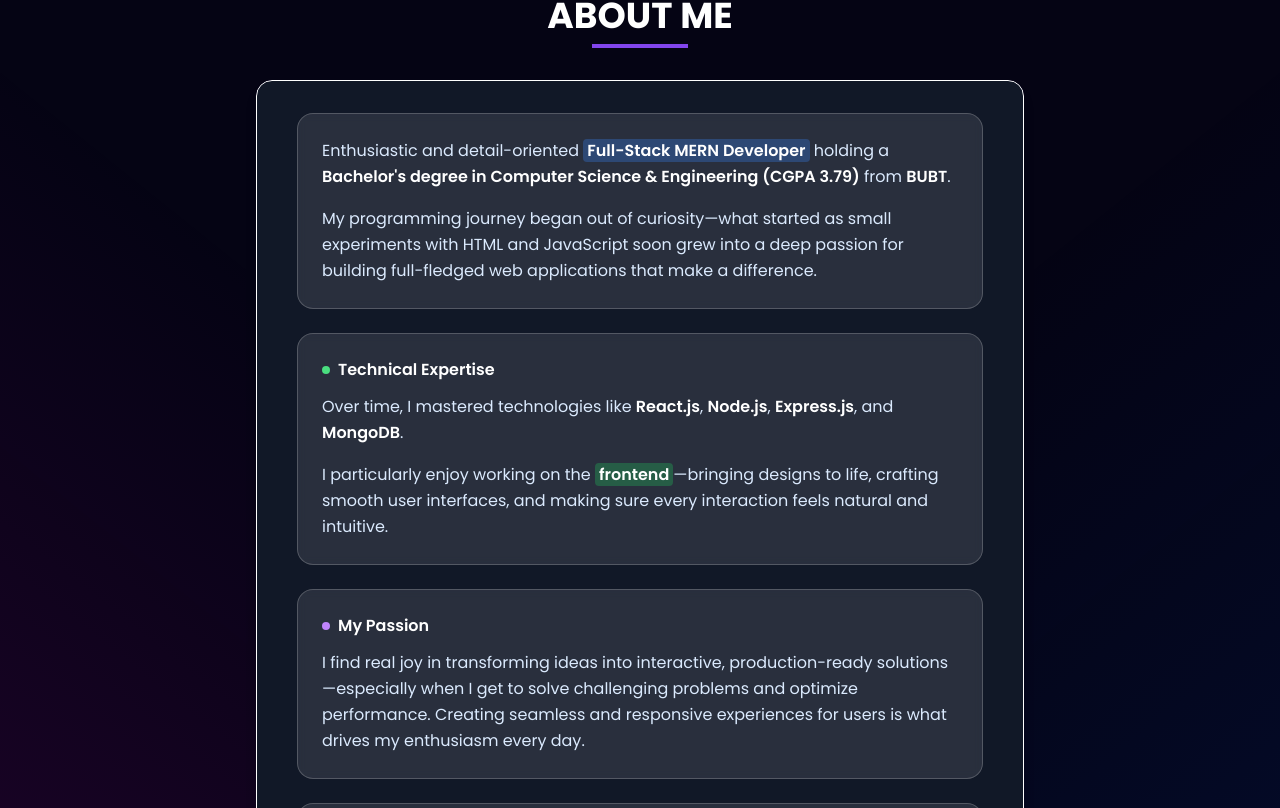
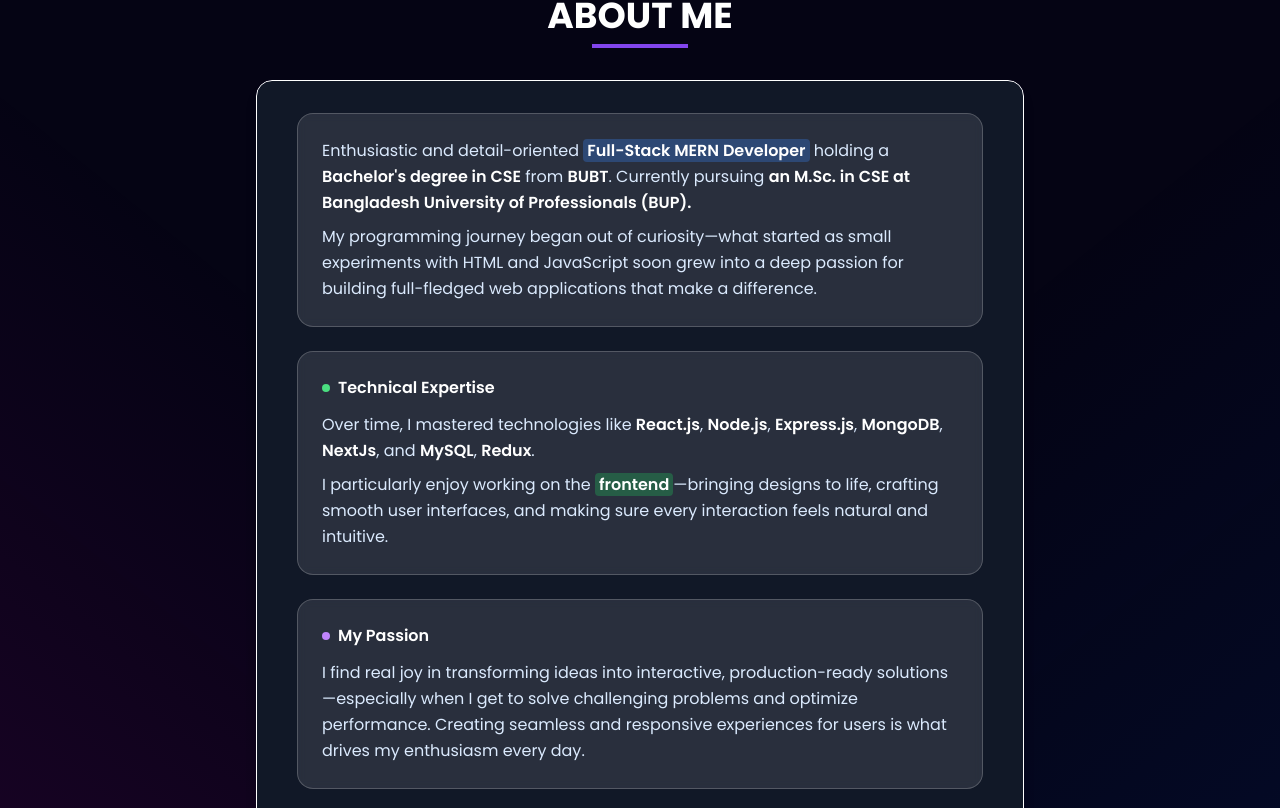
Before and after one commit to mubtasimprime/Mubtasim_Portfolio, a React (Vite) app: page / in a window 1280 px wide. Shown: the part 892-1700 px from the top of the page. Built offline with nearby package versions, Linux system fonts and the light colour scheme.

Commit message:
Updated about, new skills, education

```diff
--- a/index.html
+++ b/index.html
@@ -4,7 +4,7 @@
     <meta charset="UTF-8" />
     <link rel="icon" type="image/svg+xml" href="./src/assets/Fuad.png" />
     <meta name="viewport" content="width=device-width, initial-scale=1.0" />
-    <title>Md. Mubtasim Fuad Rafiq</title>
+    <title>Md. Mubtasim Fuad</title>
   </head>
   <body>
     <div id="root"></div>
--- a/src/components/Education/Education.jsx
+++ b/src/components/Education/Education.jsx
@@ -3,7 +3,7 @@ import { education } from "../../constants";
 const Education = () => (
   <section
     id="education"
-    className="py-24 px-[7vw] md:px-[7vw] lg:px-[20vw] font-sans bg-skills-gradient"
+    className="py-24 px-[7vw] md:px-[7vw] lg:px-[25vw] font-sans bg-skills-gradient"
   >
     {/* Section Title */}
     <div className="text-center mb-8">
@@ -15,7 +15,7 @@ const Education = () => (
     </div>
 
     {/* Education Grid */}
-    <div className="grid grid-cols-1 sm:grid-cols-2 lg:grid-cols-3 gap-8 py-10">
+    <div className="grid grid-cols-1 sm:grid-cols-2 lg:grid-cols-2 gap-8 py-10">
       {education.map((edu) => (
         <div
           key={edu.id}
@@ -37,7 +37,7 @@ const Education = () => (
           <h4 className="text-md sm:text-sm text-gray-300 mb-1">
             {edu.school}
           </h4>
-          <p className="text-sm text-gray-400 mb-1">CGPA: {edu.grade}</p>
+          <p className="text-sm text-gray-400 mb-1">CGPA: {edu.grade ?? "N/A"}</p>
           <p className="text-sm text-gray-400">{edu.date}</p>
 
           {/* Description */}
--- a/src/components/Myself/Myself.jsx
+++ b/src/components/Myself/Myself.jsx
@@ -18,17 +18,21 @@ const Myself = () => {
             <div className="space-y-6">
               {/* Introduction Card */}
               <div className="bg-white/10 backdrop-blur-sm rounded-2xl p-6 border border-white/20">
-                <p className="text-blue-100 leading-relaxed mb-4">
+                <p className="text-blue-100 leading-relaxed mb-2">
                   Enthusiastic and detail-oriented{" "}
                   <span className="text-white font-semibold bg-blue-500/30 px-1 rounded">
                     Full-Stack MERN Developer
                   </span>{" "}
                   holding a{" "}
                   <span className="text-white font-semibold">
-                    Bachelor's degree in Computer Science & Engineering (CGPA
-                    3.79)
+                    Bachelor&apos;s degree in CSE
                   </span>{" "}
                   from <span className="text-white font-semibold">BUBT</span>.
+                  Currently pursuing{" "}
+                  <span className="text-white font-semibold">
+                    an M.Sc. in CSE at Bangladesh University of Professionals
+                    (BUP).
+                  </span>
                 </p>
 
                 <p className="text-blue-100 leading-relaxed">
@@ -45,12 +49,17 @@ const Myself = () => {
                   <span className="w-2 h-2 bg-green-400 rounded-full"></span>
                   Technical Expertise
                 </h3>
-                <p className="text-blue-100 leading-relaxed mb-4">
+                <p className="text-blue-100 leading-relaxed mb-2">
                   Over time, I mastered technologies like{" "}
                   <span className="text-white font-semibold">React.js</span>,{" "}
                   <span className="text-white font-semibold">Node.js</span>,{" "}
-                  <span className="text-white font-semibold">Express.js</span>,
-                  and <span className="text-white font-semibold">MongoDB</span>.
+                  <span className="text-white font-semibold">Express.js</span>,{" "}
+                  <span className="text-white font-semibold">MongoDB</span>,{" "}
+                  <span className="text-white font-semibold">NextJs</span>, and{" "}
+                  <span className="text-white font-semibold">MySQL</span>,{" "}
+                  <span className="text-white font-semibold">Redux</span>.{" "}
+                  {/* <span className="text-white font-semibold">CSS</span>, and{" "}
+                  <span className="text-white font-semibold">Tailwind CSS</span>. */}
                 </p>
 
                 <p className="text-blue-100 leading-relaxed">
@@ -87,7 +96,7 @@ const Myself = () => {
                 <p className="text-blue-100 leading-relaxed">
                   Outside of programming, I enjoy watching tech-related content,
                   exploring new tools, playing video games and spending time
-                  designing and refining UI layouts it's where creativity meets
+                  designing and refining UI layouts it&apos;s where creativity meets
                   logic for me.
                 </p>
               </div>
@@ -103,6 +112,7 @@ const Myself = () => {
                     "Node.js",
                     "Express.js",
                     "MongoDB",
+                    "NextJS",
                     "JavaScript",
                     "Frontend",
                   ].map((tech) => (
--- a/src/constants.js
+++ b/src/constants.js
@@ -29,6 +29,8 @@ import framerMotion from "./assets/tech_logo/framer-motion.png";
 import daisyUI from "./assets/tech_logo/daisyui-logo.png";
 import Roommate from "./assets/roommate.png";
 import News from "./assets/work_logo/news.png";
+import Redux from "./assets/tech_logo/redux.png";
+import Bup from "./assets/education_logo/bup-logo.png";
 
 // Experience Section Logo's
 import newtonschoolLogo from "./assets/company_logo/logo.png";
@@ -61,6 +63,7 @@ export const SkillsInfo = [
       { name: "Bootstrap", logo: bootstrapLogo },
       { name: "Framer Motion", logo: framerMotion },
       { name: "Material UI", logo: materialuiLogo },
+      { name: "Redux", logo: Redux },
     ],
   },
   {
@@ -130,11 +133,11 @@ export const experiences = [
 export const education = [
   {
     id: 0,
-    img: glaLogo,
-    school: "Bangladesh University of Business & Technology (BUBT)",
-    date: "2020 - 2024",
-    grade: "3.79/4",
-    degree: "Bachelor of Computer Science Engineering",
+    img: vpsLogo,
+    school: "Dhaka Shiksha Board Laboratory School and College",
+    date: "2016",
+    grade: "5/5",
+    degree: "Secondary School Certificate",
   },
   {
     id: 1,
@@ -146,11 +149,20 @@ export const education = [
   },
   {
     id: 2,
-    img: vpsLogo,
-    school: "Dhaka Shiksha Board Laboratory School and College",
-    date: "2016",
-    grade: "5/5",
-    degree: "Secondary School Certificate",
+    img: glaLogo,
+    school: "Bangladesh University of Business & Technology (BUBT)",
+    date: "2020 - 2024",
+    grade: "3.79/4",
+    degree: "B.Sc. in Computer Science & Engineering",
+  },
+
+  {
+    id: 3,
+    img: Bup,
+    school: "Bangladesh University of Professionals (BUP)",
+    date: "2026 - Present",
+    // grade: "3.85/4",
+    degree: "M.Sc. in Computer Science & Engineering (Ongoing)",
   },
 ];
 
```
Also changed, not shown: src/assets/education_logo/bup-logo.png (added), src/assets/tech_logo/redux-logo.png (added).
